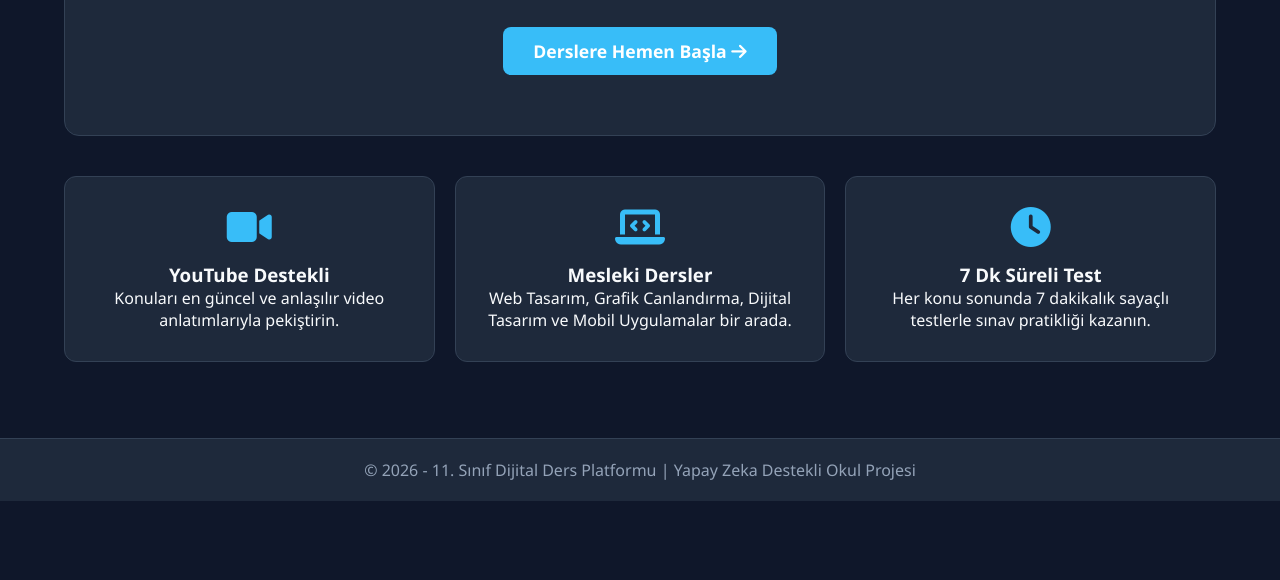
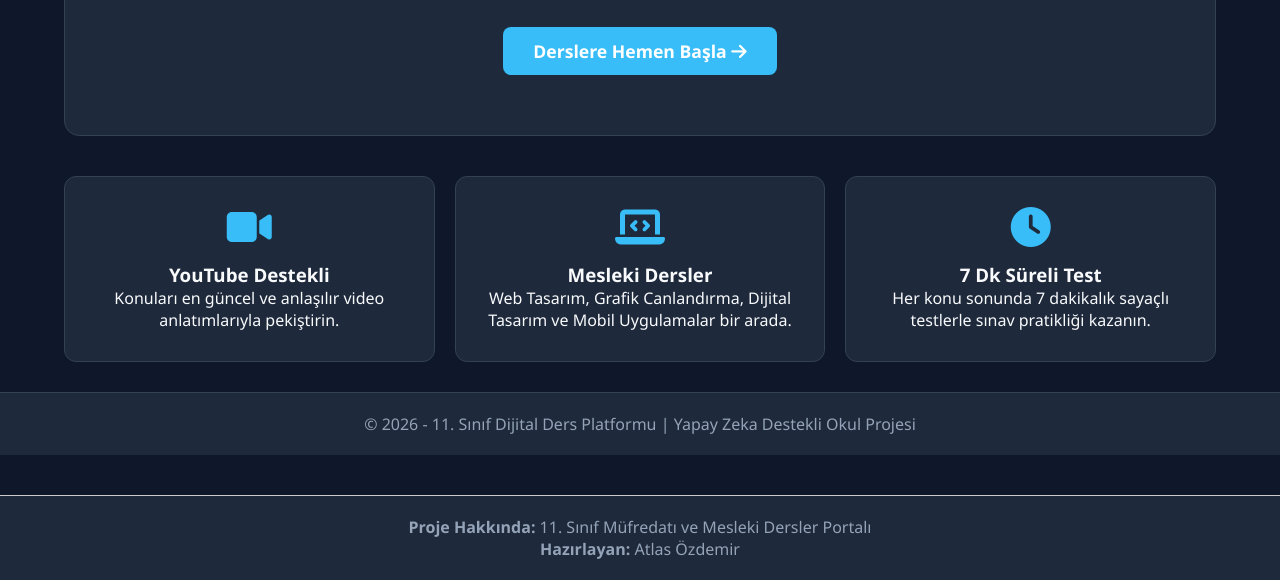
Before and after one commit to atlasokul/11-sinif-ders-sitesi, a plain HTML site: page index.html in a window 1280 px wide. Shown: the part 299-879 px from the top of the page. Before the commit the page ends 800 px from the top, so only its background shows below. Drawn offline with Linux system fonts and the light colour scheme.

Commit message:
Update index.html

```diff
--- a/index.html
+++ b/index.html
@@ -656,5 +656,10 @@
             }
         }
     </script>
+    <!-- Hakkında ve Hazırlayan Bilgisi -->
+<footer style="text-align: center; padding: 20px; margin-top: 40px; border-top: 1px solid #ccc;">
+    <p><strong>Proje Hakkında:</strong> 11. Sınıf Müfredatı ve Mesleki Dersler Portalı</p>
+    <p><strong>Hazırlayan:</strong> Atlas Özdemir</p>
+</footer>
 </body>
 </html>
```
